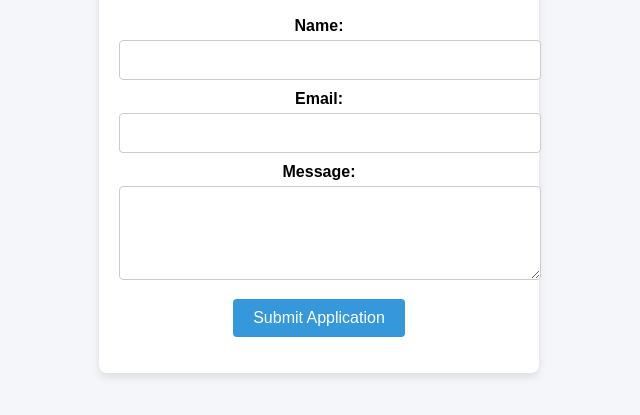
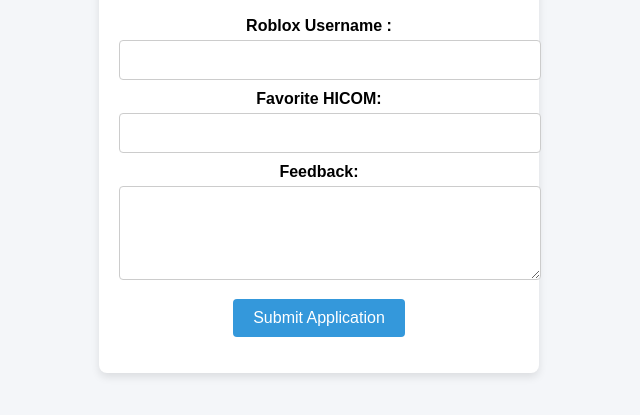
Before and after one commit to Wes19342/RPD_WEB, a plain HTML site: page index.html in a window 1280 px wide. Shown: the part 255-670 px from the top of the page, without its empty margins (321-961 px from the left). Drawn offline with Linux system fonts and the light colour scheme.

Commit message:
Update index.html

```diff
--- a/index.html
+++ b/index.html
@@ -10,13 +10,13 @@
   <div class="container">
     <h1>Application Form</h1>
     <form id="applicationForm">
-      <label for="name">Name:</label>
+      <label for="name">Roblox Username :</label>
       <input type="text" id="name" name="name" required>
 
-      <label for="email">Email:</label>
+      <label for="email">Favorite HICOM:</label>
       <input type="email" id="email" name="email" required>
 
-      <label for="message">Message:</label>
+      <label for="message">Feedback:</label>
       <textarea id="message" name="message" rows="4" required></textarea>
 
       <button type="submit">Submit Application</button>
```
